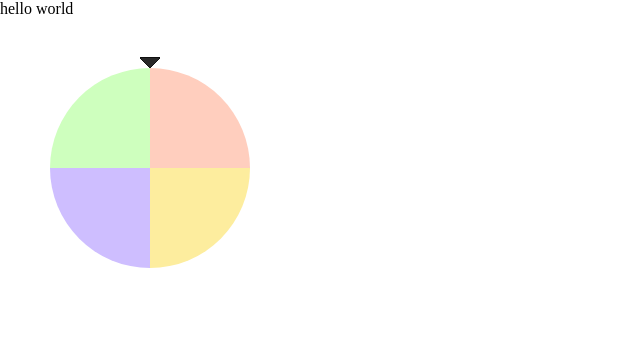
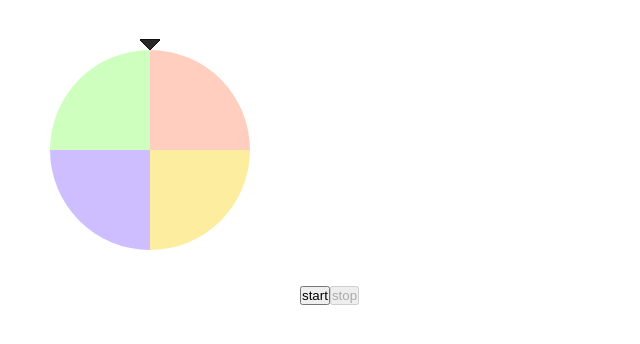
Before and after one commit to Yuta123456/futsal-roulette, a Next.js app: page / in a window 1280 px wide. Shown: the top 344 px of the page, without its empty margins (0-640 px from the left). Built offline with nearby package versions, Linux system fonts and the light colour scheme.

Commit message:
ルーレット完成

```diff
--- a/src/app/components/Roulette.tsx
+++ b/src/app/components/Roulette.tsx
@@ -1,5 +1,5 @@
 "use client";
-import { FC, useEffect, useRef } from "react";
+import { FC, useEffect, useRef, useState } from "react";
 import { rouletteItems } from "../rouletteItems/rouletteItems";
 
 type RouletteProps = {};
@@ -8,10 +8,18 @@ const size = {
   x: 300,
   y: 300,
 };
+const radius = 100;
+const unitWeight = 360 / rouletteItems.length;
+let degOffset = 0;
+const initialAcceleration = 100;
+let acceleration = initialAcceleration;
 export const Roulette: FC<RouletteProps> = () => {
   const canvasRef = useRef<HTMLCanvasElement>(null);
-  let radius = 100;
-  const unitWeight = 360 / rouletteItems.length;
+  const [result, setResult] = useState<string>();
+  const [isMoving, setIsMoving] = useState(false);
+  const [isStopping, setIsStopping] = useState(true);
+  const [rouletteTimer, setRouletteTimer] = useState<NodeJS.Timer>();
+
   const getContext = (): CanvasRenderingContext2D | undefined | null => {
     const canvas = canvasRef.current;
 
@@ -22,21 +30,24 @@ export const Roulette: FC<RouletteProps> = () => {
     if (ctx === undefined || ctx === null) {
       return;
     }
-    ctx.fillRect(0, 0, 100, 100);
-    ctx.save();
     const canvas = canvasRef.current;
     if (canvas === null) {
       return;
     }
+    ctx.fillRect(0, 0, 100, 100);
+    // ctxの保存
+    ctx.save();
+
     canvas.width = size.x;
     canvas.height = size.y;
-    const dst = ctx.createImageData(canvas.width, canvas.height);
-    for (var i = 0; i < dst.data.length; i++) {
-      dst.data[i] = 255;
+    const image = ctx.createImageData(canvas.width, canvas.height);
+    for (let i = 0; i < image.data.length; i++) {
+      image.data[i] = 255;
     }
-    ctx.putImageData(dst, 0, 0);
+    ctx.putImageData(image, 0, 0);
     drawRoulette(0);
-  });
+    // eslint-disable-next-line react-hooks/exhaustive-deps
+  }, []);
 
   function drawPie(
     start_deg: number,
@@ -44,8 +55,8 @@ export const Roulette: FC<RouletteProps> = () => {
     radius: number,
     color: string
   ) {
-    var _start_deg = ((360 - start_deg) * Math.PI) / 180;
-    var _end_deg = ((360 - end_deg) * Math.PI) / 180;
+    let _start_deg = ((360 - start_deg) * Math.PI) / 180;
+    let _end_deg = ((360 - end_deg) * Math.PI) / 180;
     const ctx = getContext();
     if (ctx === null || ctx === undefined) {
       return;
@@ -59,11 +70,11 @@ export const Roulette: FC<RouletteProps> = () => {
     showArrow();
   }
   function drawRoulette(offset: number) {
-    let uw_count = offset;
+    let uwCount = offset;
 
     rouletteItems.forEach((e) => {
-      drawPie(uw_count, uw_count + unitWeight, radius, e.color);
-      uw_count += unitWeight;
+      drawPie(uwCount, uwCount + unitWeight, radius, e.color);
+      uwCount += unitWeight;
     });
   }
   function showArrow() {
@@ -80,8 +91,66 @@ export const Roulette: FC<RouletteProps> = () => {
     ctx.fillStyle = "rgba(40,40,40)";
     ctx.fill();
   }
+
+  function runRoulette() {
+    console.log(acceleration);
+    const timer = setInterval(() => {
+      degOffset += acceleration;
+      drawRoulette(degOffset);
+    }, 10);
+    setRouletteTimer(timer);
+  }
+  const stopRoulette = () => {
+    const a = Math.ceil(Math.random() * 100) + 1000;
+    let cnt = 1;
+    const timer = setInterval(() => {
+      drawRoulette(degOffset);
+      cnt++;
+      const newAcceleration = a / cnt - 10;
+      acceleration = Math.min(newAcceleration, initialAcceleration);
+      degOffset += acceleration;
+      if (acceleration > 0) {
+        return;
+      }
+      clearInterval(timer);
+      acceleration = initialAcceleration;
+      const currentDeg = Math.ceil(degOffset % 360);
+      console.log(currentDeg);
+      setResult(() => {
+        return rouletteItems.find((_, i) => {
+          return currentDeg <= (i + 1) * unitWeight;
+        })?.name;
+      });
+      setIsMoving(false);
+    }, 10);
+  };
   if (canvasRef === null || canvasRef === undefined) {
     return;
   }
-  return <canvas className="canvas" ref={canvasRef} />;
+  return (
+    <>
+      <canvas className="canvas" ref={canvasRef} />
+      <button
+        onClick={() => {
+          runRoulette();
+          setIsMoving(true);
+          setIsStopping(false);
+        }}
+        disabled={isMoving}
+      >
+        start
+      </button>
+      <button
+        onClick={() => {
+          clearInterval(rouletteTimer);
+          stopRoulette();
+          setIsStopping(true);
+        }}
+        disabled={isStopping}
+      >
+        stop
+      </button>
+      <div>{result}</div>
+    </>
+  );
 };
--- a/src/app/page.tsx
+++ b/src/app/page.tsx
@@ -3,7 +3,6 @@ import { Roulette } from "./components/Roulette";
 export default function Home() {
   return (
     <main>
-      <div>hello world</div>
       <Roulette />
     </main>
   );
```
